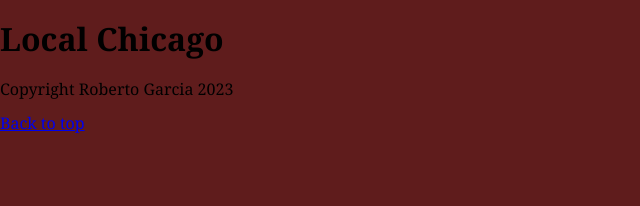
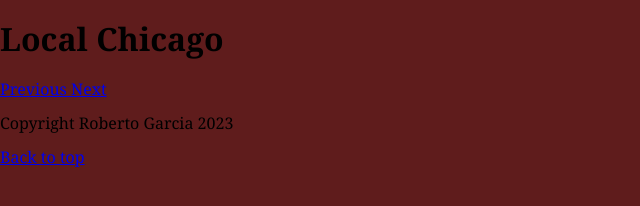
Before and after one commit to rgarcia287/roberto-frontend-phase-1-project, a plain HTML site: page index.html in a window 1280 px wide. Shown: the whole page, without its empty margins (0-640 px from the left). Drawn offline with nearby package versions, Linux system fonts and the light colour scheme.

Commit message:
Added next and previous buttons

```diff
--- a/index.html
+++ b/index.html
@@ -18,7 +18,11 @@
     </header>
 
     <main>
-<!-- Source image that will change with a click-->
+<!-- Source image that will change with a click event-->
+<a href="#" class="previous">Previous
+</a>
+<a href="#" class="next">Next
+</a>
 <!-- Information for the painting should be hidden to the side until hover event-->
 
     </main>
```
